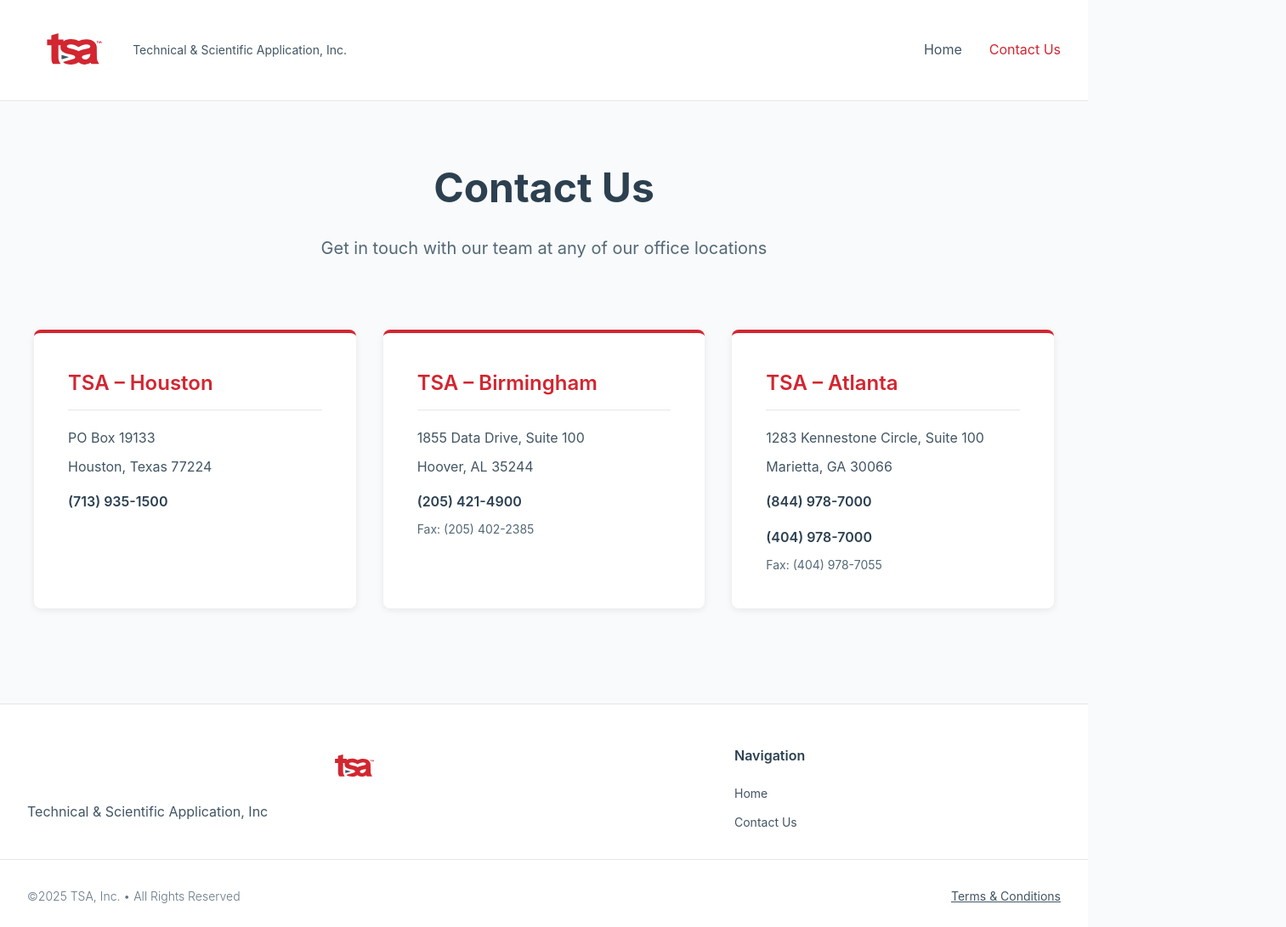
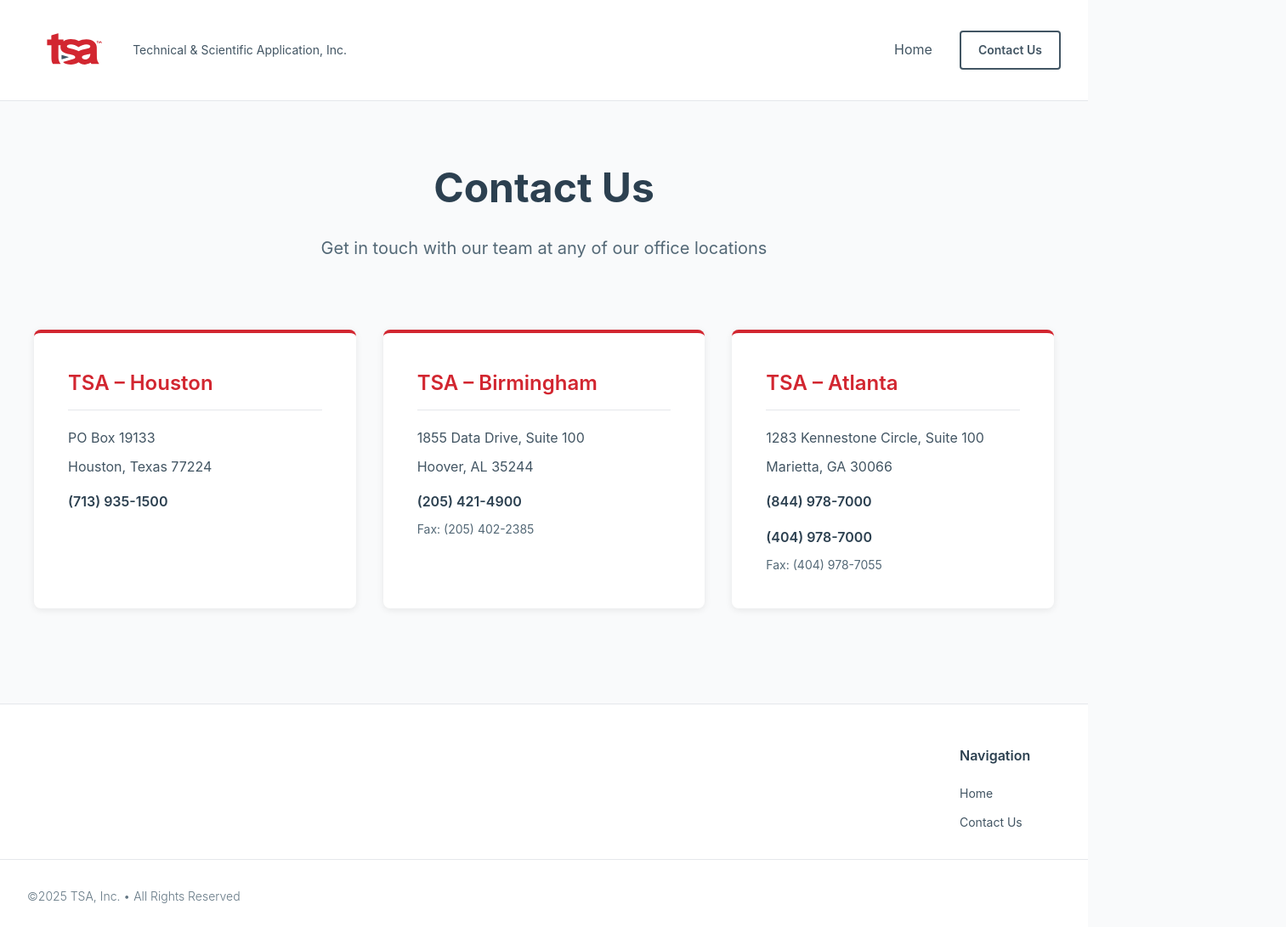
Before and after one commit to cgtsa14/TSA-Web, a plain HTML site: page contact.html in a window 1280 px wide. Shown: the whole page at 85% size, 1513 px wide, since content can reach past the window. Drawn offline with Linux system fonts and the light colour scheme.

Commit message:
Update contact.html

```diff
--- a/contact.html
+++ b/contact.html
@@ -20,7 +20,7 @@
                 </div>
                 <div class="nav-links">
                     <a href="index.html" class="nav-link">Home</a>
-                    <a href="contact.html" class="nav-link active">Contact Us</a>
+                    <a href="contact.html" class="btn btn-outline">Contact Us</a>
                 </div>
             </div>
         </div>
@@ -82,12 +82,12 @@
         <div class="container">
             <div class="footer-main">
                 <div class="footer-brand">
-                    <img src="assets/tsa_pri_pos_rgb.svg" alt="TSA" class="footer-logo">
-                    <p class="footer-company-name">Technical & Scientific Application, Inc</p>
+                    <!--<img src="assets/tsa_pri_pos_rgb.svg" alt="TSA" class="logo">-->
+                    <!--<p class="footer-company-name">Technical & Scientific Application, Inc</p>-->
                 </div>
                 <div class="footer-links">
                     <div class="footer-column">
-                        <h4 class="footer-heading">Navigation</h4>
+                        <h5 class="footer-heading">Navigation</h5>
                         <a href="index.html" class="footer-link">Home</a>
                         <a href="contact.html" class="footer-link">Contact Us</a>
                     </div>
@@ -96,7 +96,7 @@
             <div class="footer-divider"></div>
             <div class="footer-bottom">
                 <p class="footer-copyright">&copy;<span id="current-year"></span> TSA, Inc. • All Rights Reserved</p>
-                <a href="#" class="footer-terms">Terms & Conditions</a>
+                <!--<a href="#" class="footer-terms">Terms & Conditions</a>-->
             </div>
         </div>
     </footer>
```
